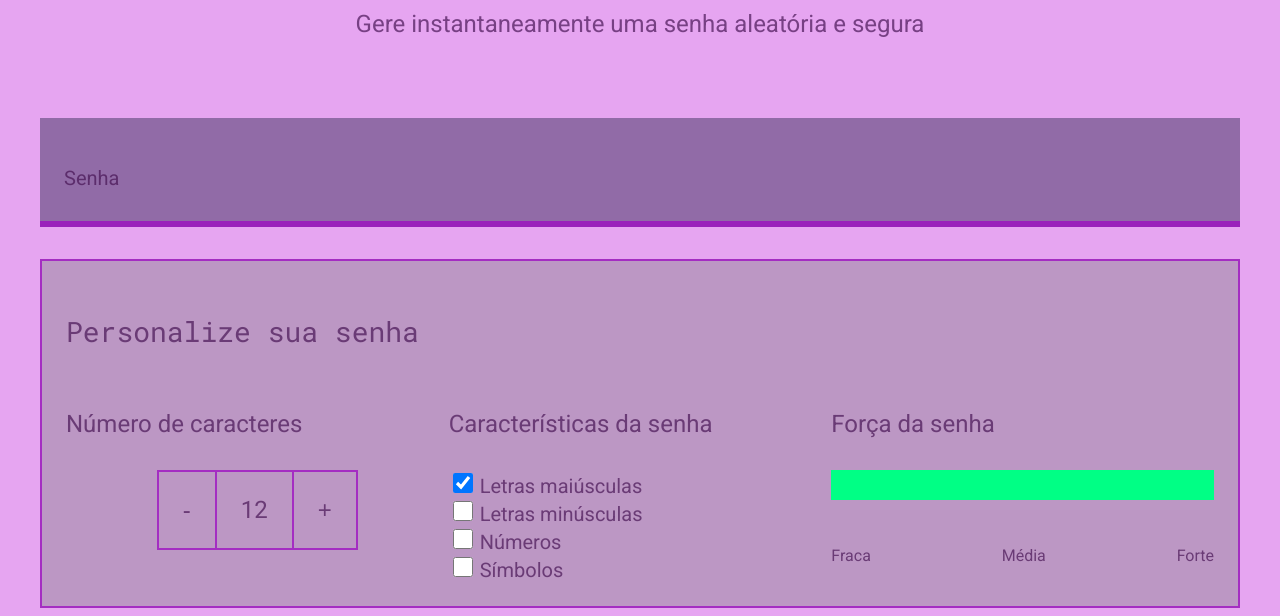
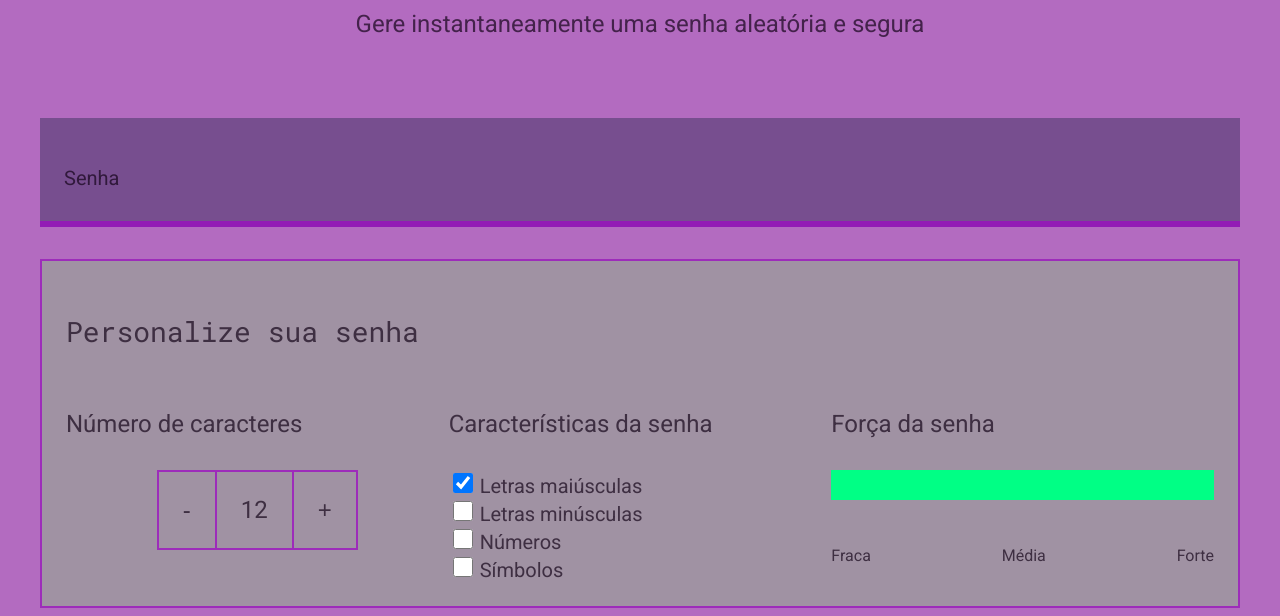
Before and after one commit to akebyta/g-de-senha, a plain HTML site: page index.html in a window 1280 px wide. Shown: the part 185-801 px from the top of the page. Drawn offline with Linux system fonts and the light colour scheme.

Commit message:
Add files via upload

```diff
--- a/style.css
+++ b/style.css
@@ -1,10 +1,10 @@
 @import url('https://fonts.googleapis.com/css2?family=Roboto&family=Roboto+Mono&display=swap');
 
 :root{
-    --branco: rgba(69, 17, 82, 0.685);
-    --cor-de-fundo: #e6a5f1;
-    --fundo-senha: #916ba7;
-    --fundo-texto: #bc97c4;
+    --branco: rgba(18, 2, 22, 0.685);
+    --cor-de-fundo: #b36bc0;
+    --fundo-senha: #774e8f;
+    --fundo-texto: #a092a3;
     --borda: #9d0bc2c0;
     --roboto: 'Roboto', sans-serif;
     --roboto-mono: 'Roboto Mono', monospace;
```
